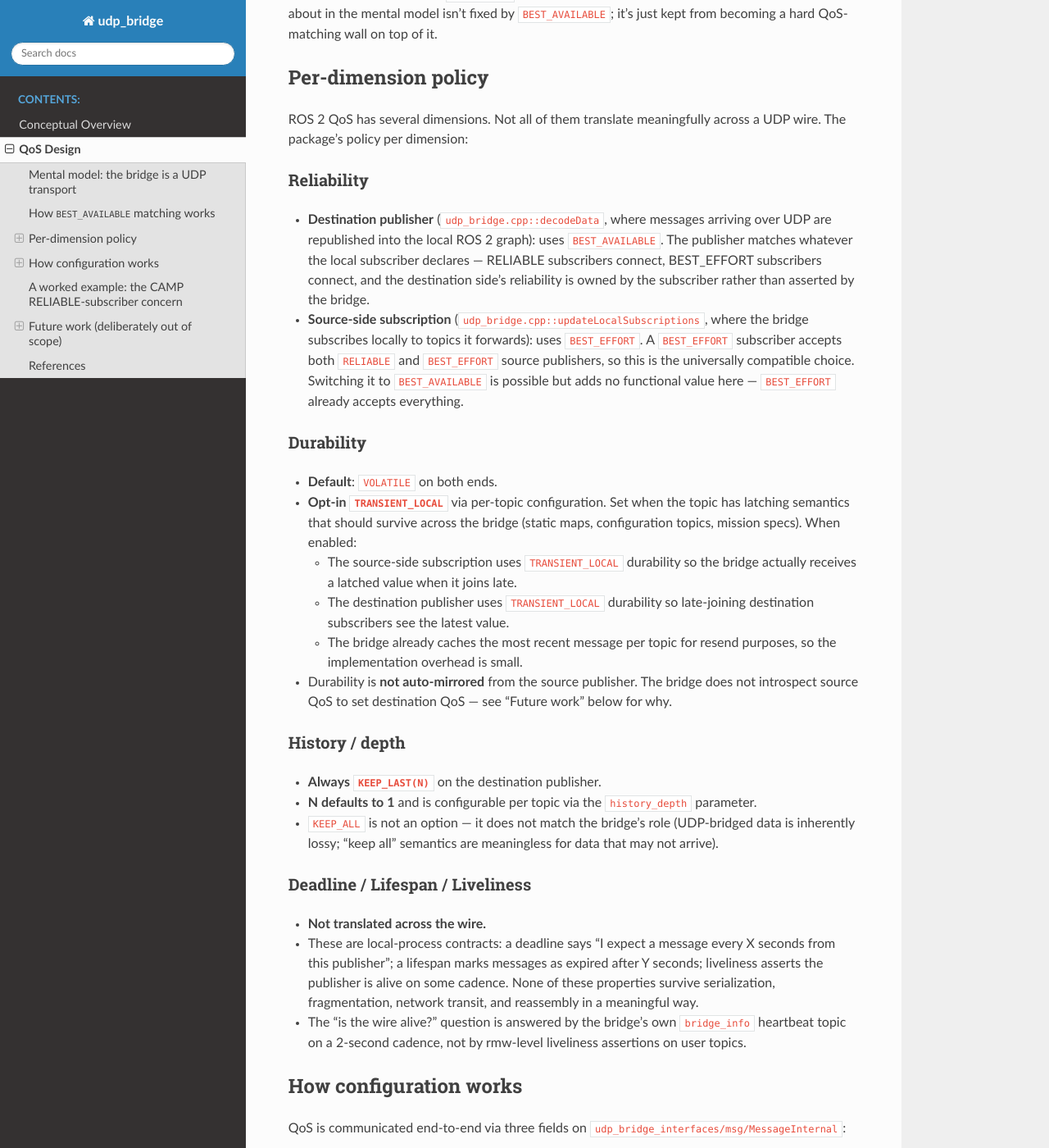
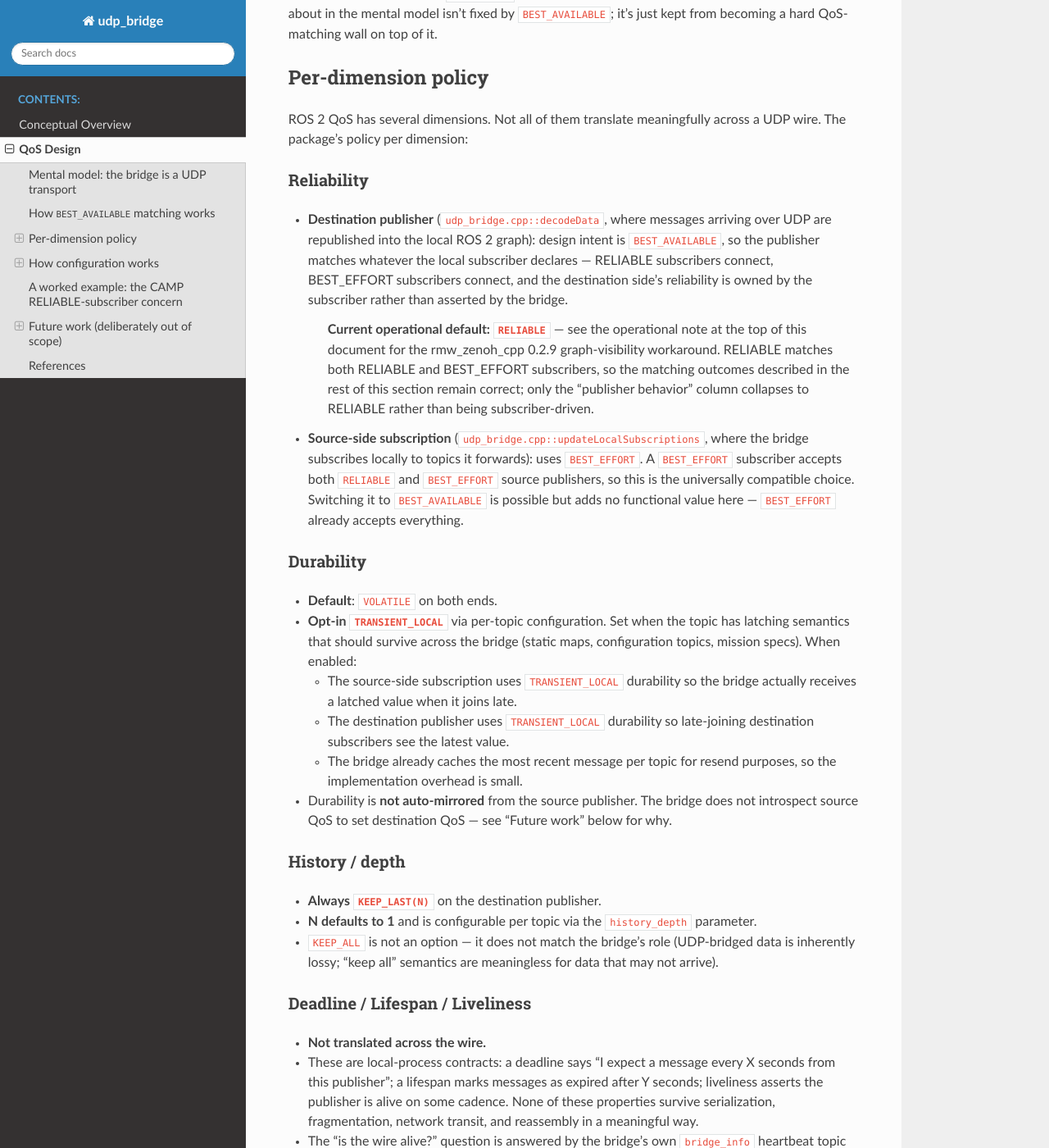
Before and after one commit to rolker/udp_bridge, a Sphinx documentation site: the page built from udp_bridge/doc/qos_design.md, in a window 1280 px wide and 1400 px high, scrolled down 2119 px. Shown: the whole window at 82% size. Built offline with Sphinx 7.4.7 and the Read the Docs theme 3.1.0, drawn with Linux system fonts in a browser that asks for light colours; some of the changed text lies outside the part shown.

Commit message:
docs: sync inline QoS-default references with operational RELIABLE override
The 2026-05-01 commit (e6670ed) switched the destination publisher's
operational default from BEST_AVAILABLE to RELIABLE as an rmw_zenoh_cpp
0.2.9 graph-visibility workaround. The operational note landed at the
top of qos_design.md and the qos_resolution.h header comment, but
inline references in five other locations still cited
BEST_AVAILABLE as the default — leaving operators with conflicting
sources of truth.

Updated:
- `udp_bridge_node.cpp` — callback-group invariant block (republish_group_
  now Reentrant; document the lock audit it relies on; drop the stale
  "BEST_AVAILABLE default is the wedge mitigation" sentence; remove the
  misleading "Tune via env if needed" line — no env handling exists).
- `udp_bridge.h` — `addSubscriberConnection` Doxygen reliability default.
- `types.h` — `RemoteDetails` "package default" comment.
- `MessageInternal.msg` — `reliability` field comment.
- `qos_design.md` — operational-default callouts at §Reliability, §How
  configuration works, and the CAMP worked example. Each now distinguishes
  design intent (BEST_AVAILABLE) from current operational default
  (RELIABLE) and points at the top-of-document note + qos_resolution.h
  header for the reversal path.

Triaged in .agent/work-plans/issue-15/progress.md (items H1+H2+H3+H4+B2+B4+B6+B7).

Co-Authored-By: Claude Opus 4.7 (1M context) <noreply@anthropic.com>

```diff
--- a/udp_bridge/doc/qos_design.md
+++ b/udp_bridge/doc/qos_design.md
@@ -103,11 +103,17 @@ across a UDP wire. The package's policy per dimension:
 ### Reliability
 
 - **Destination publisher** (`udp_bridge.cpp::decodeData`, where messages
-  arriving over UDP are republished into the local ROS 2 graph): uses
-  `BEST_AVAILABLE`. The publisher matches whatever the local subscriber
-  declares — RELIABLE subscribers connect, BEST_EFFORT subscribers
-  connect, and the destination side's reliability is owned by the
-  subscriber rather than asserted by the bridge.
+  arriving over UDP are republished into the local ROS 2 graph): design
+  intent is `BEST_AVAILABLE`, so the publisher matches whatever the local
+  subscriber declares — RELIABLE subscribers connect, BEST_EFFORT
+  subscribers connect, and the destination side's reliability is owned by
+  the subscriber rather than asserted by the bridge.
+  > **Current operational default: `RELIABLE`** — see the operational
+  > note at the top of this document for the rmw_zenoh_cpp 0.2.9
+  > graph-visibility workaround. RELIABLE matches both RELIABLE and
+  > BEST_EFFORT subscribers, so the matching outcomes described in the
+  > rest of this section remain correct; only the "publisher behavior"
+  > column collapses to RELIABLE rather than being subscriber-driven.
 - **Source-side subscription** (`udp_bridge.cpp::updateLocalSubscriptions`,
   where the bridge subscribes locally to topics it forwards): uses
   `BEST_EFFORT`. A `BEST_EFFORT` subscriber accepts both `RELIABLE` and
@@ -157,8 +163,9 @@ across a UDP wire. The package's policy per dimension:
 QoS is communicated end-to-end via three fields on
 `udp_bridge_interfaces/msg/MessageInternal`:
 
-- `string reliability` — `"best_available"` (default), `"reliable"`,
-  `"best_effort"`.
+- `string reliability` — `"reliable"` (current operational default — see
+  the operational note at the top of this document; design intent is
+  `"best_available"`), `"best_effort"`, or explicit `"best_available"`.
 - `string durability` — `"volatile"` (default), `"transient_local"`.
 - `uint32 history_depth` — defaults to 1 if unset (zero is treated as
   default).
@@ -230,6 +237,15 @@ on every topic that came through the bridge. With
 matches whatever the subscriber asks for, including `RELIABLE`, and
 the connection succeeds.
 
+> **Operationally today**: the destination publisher defaults to
+> `RELIABLE` (per the note at the top of this document). RELIABLE
+> matches both RELIABLE and BEST_EFFORT subscribers, so CAMP's
+> default-`rclcpp::QoS(N)` subscribers still connect; the matching
+> guarantee is preserved by the temporary default. The trade-off is
+> the "transparency lie" on UDP-fed publishers (publisher reports
+> write-success on data dropped on the wire), accepted while the
+> rmw_zenoh_cpp graph-visibility issue is in effect.
+
 This package ships **no per-topic `reliability: reliable` overrides** in
 the initial deployment of this design. The CAMP-style mitigation is
 entirely subsumed by `BEST_AVAILABLE` matching. If a future use case
```
Also changed, not shown: 4 other files.
